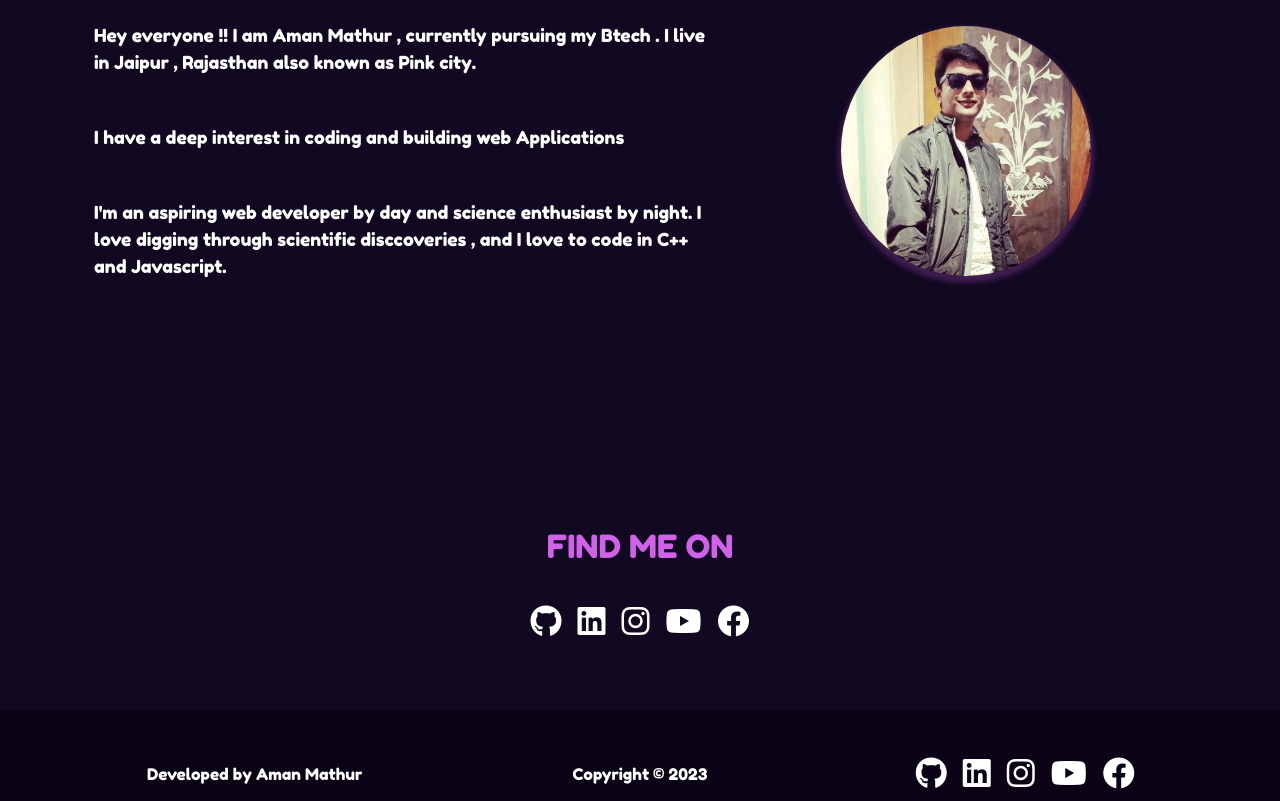
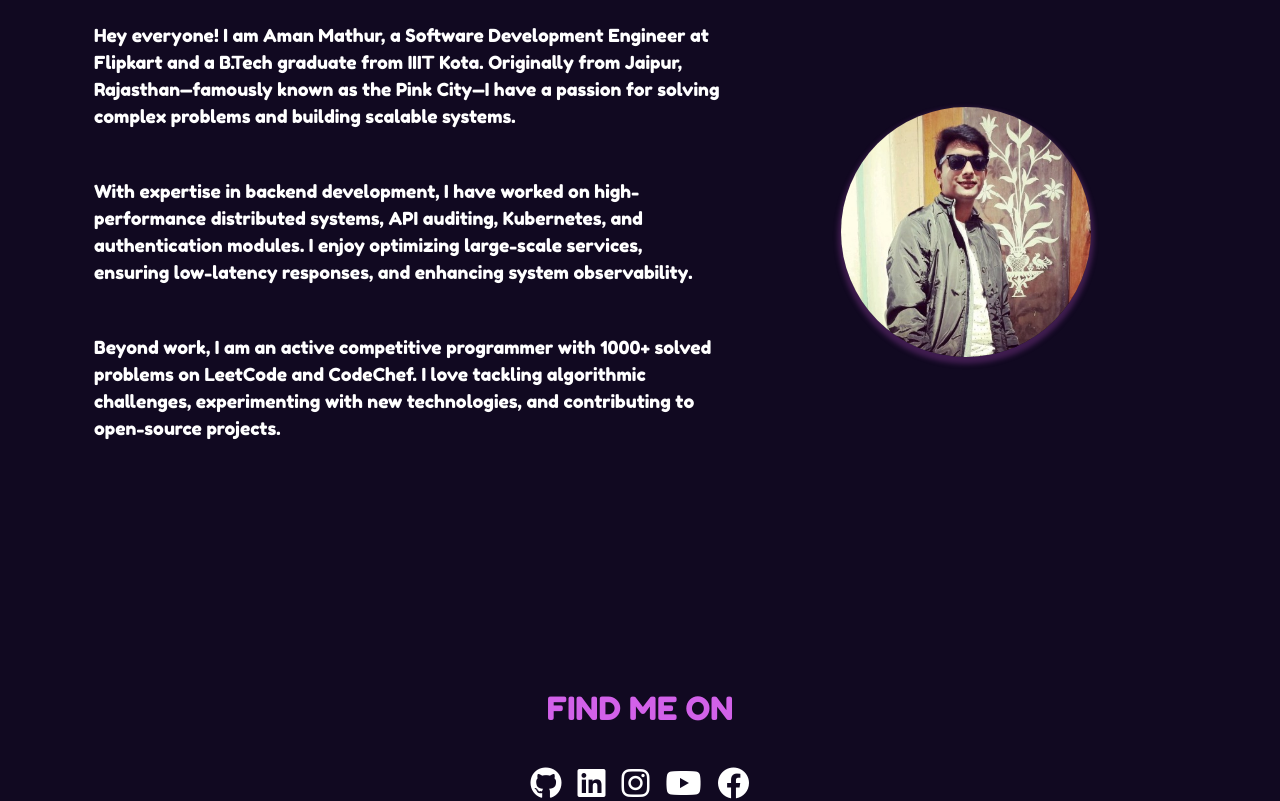
Before and after one commit to aman465320/Aman-Mathur-Portfolio, a React (Create React App) app: page / in a window 1280 px wide. Shown: the part 920-1721 px from the top of the page. Built offline with nearby package versions, Linux system fonts and the light colour scheme.

Commit message:
updating portfolio

```diff
--- a/src/components/About.js
+++ b/src/components/About.js
@@ -20,8 +20,9 @@
               <p style={{ fontSize: "1.2rem" }}>
                 Hello Everyone! I Am <span>Aman Mathur</span> from{" "}
                 <span>Jaipur , Rajasthan</span>
-                <br />I am an undergraduate pursuing Btech in Electronics and
-                Communications Engineering from IIIT Kota <br />
+                <br />A Software Development Engineer at Flipkart and a B.Tech
+                graduate from IIIT Kota. I have a passion for solving complex
+                problems and building scalable systems. <br />
                 <br />
                 <br />
                 My hobbies are
--- a/src/components/Contents/Skills.js
+++ b/src/components/Contents/Skills.js
@@ -1,8 +1,19 @@
 const Skills = [
-
   {
     name: "C++",
     link: "https://cdn.worldvectorlogo.com/logos/c.svg",
+  },
+  {
+    name: "Java",
+    link: "https://cdn.worldvectorlogo.com/logos/java-4.svg",
+  },
+  {
+    name: "Mysql",
+    link: "https://cdn.worldvectorlogo.com/logos/mysql-logo-pure.svg",
+  },
+  {
+    name: "Redis",
+    link: "https://cdn.worldvectorlogo.com/logos/redis.svg",
   },
   {
     name: "HTML",
--- a/src/components/Contents/Tools.js
+++ b/src/components/Contents/Tools.js
@@ -15,7 +15,18 @@
     name: "Git",
     link: "https://cdn.worldvectorlogo.com/logos/git-icon.svg",
   },
-
+  {
+    name: "Grafana",
+    link: "https://cdn.worldvectorlogo.com/logos/grafana.svg",
+  },
+  {
+    name: "Kubernetes",
+    link: "https://cdn.worldvectorlogo.com/logos/kubernets.svg",
+  },
+  {
+    name: "Intellij",
+    link: "https://cdn.worldvectorlogo.com/logos/intellij-idea-1.svg",
+  },
 ];
 
 export default Tools;
--- a/src/components/Footer.js
+++ b/src/components/Footer.js
@@ -11,7 +11,7 @@
               Developed by Aman Mathur
             </div>
             <div className="col-md-4 col-sm-12 footerCols my-1">
-              Copyright &#169; 2023
+              Copyright &#169; 2025
             </div>
             <div className="col-md-4 col-sm-12 footerCols my-1">
               <div className="row my-3 ">
--- a/src/components/Home.js
+++ b/src/components/Home.js
@@ -14,7 +14,7 @@
                 Hi There ! <span className="waving">👋🏻 </span>
                 <br />I Am <span>Aman Mathur </span> <br />
                 <div className="mt-5" style={{ fontSize: "55%" }}>
-                  An aspiring <span> Full stack developer</span>
+                  An aspiring <span> Software Engineer</span>
                 </div>
               </h1>
             </div>
@@ -29,28 +29,36 @@
           </div>
         </div>
 
-        <div className="container intro-container my-3">
+        <div className="container intro-container my-1">
           <div className="container my-5">
-            <h2 className="intro-heading  mb-5 text-center">INTRODUCTION</h2>
+            <h2 className="intro-heading mb-5 text-center">INTRODUCTION</h2>
             <div className="row">
               <div className="col-md-7 col-sm-12 intro-description">
                 <p className="my-5">
-                  Hey everyone !! I am Aman Mathur , currently pursuing my Btech
-                  . I live in Jaipur , Rajasthan also known as Pink city.
+                  Hey everyone! I am Aman Mathur, a Software Development
+                  Engineer at Flipkart and a B.Tech graduate from IIIT Kota.
+                  Originally from Jaipur, Rajasthan—famously known as the Pink
+                  City—I have a passion for solving complex problems and
+                  building scalable systems.
                 </p>
                 <p>
-                  I have a deep interest in coding and building web Applications{" "}
+                  With expertise in backend development, I have worked on
+                  high-performance distributed systems, API auditing,
+                  Kubernetes, and authentication modules. I enjoy optimizing
+                  large-scale services, ensuring low-latency responses, and
+                  enhancing system observability.
                 </p>
                 <p className="my-5">
-                  I'm an aspiring web developer by day and science enthusiast by
-                  night. I love digging through scientific disccoveries , and I
-                  love to code in C++ and Javascript.
+                  Beyond work, I am an active competitive programmer with 1000+
+                  solved problems on LeetCode and CodeChef. I love tackling
+                  algorithmic challenges, experimenting with new technologies,
+                  and contributing to open-source projects.
                 </p>
               </div>
               <div className="col-md-5 col-sm-12 d-flex justify-content-center align-items-center avatar-img">
                 <img
-                  src= {myImg}
-                  alt=""
+                  src={myImg}
+                  alt="Aman Mathur"
                   className="img-fluid img-responsive"
                 />
               </div>
--- a/src/components/Resume.js
+++ b/src/components/Resume.js
@@ -1,5 +1,5 @@
 import React from "react";
-import CV from "../assets/Aman Mathur Resume (2).pdf";
+import CV from "../assets/Resume_Aman_Mathur (2).pdf";
 const Resume = () => {
   return (
     <>
```
Also changed, not shown: 1 other file (tests, documents, lock files or other folders).
